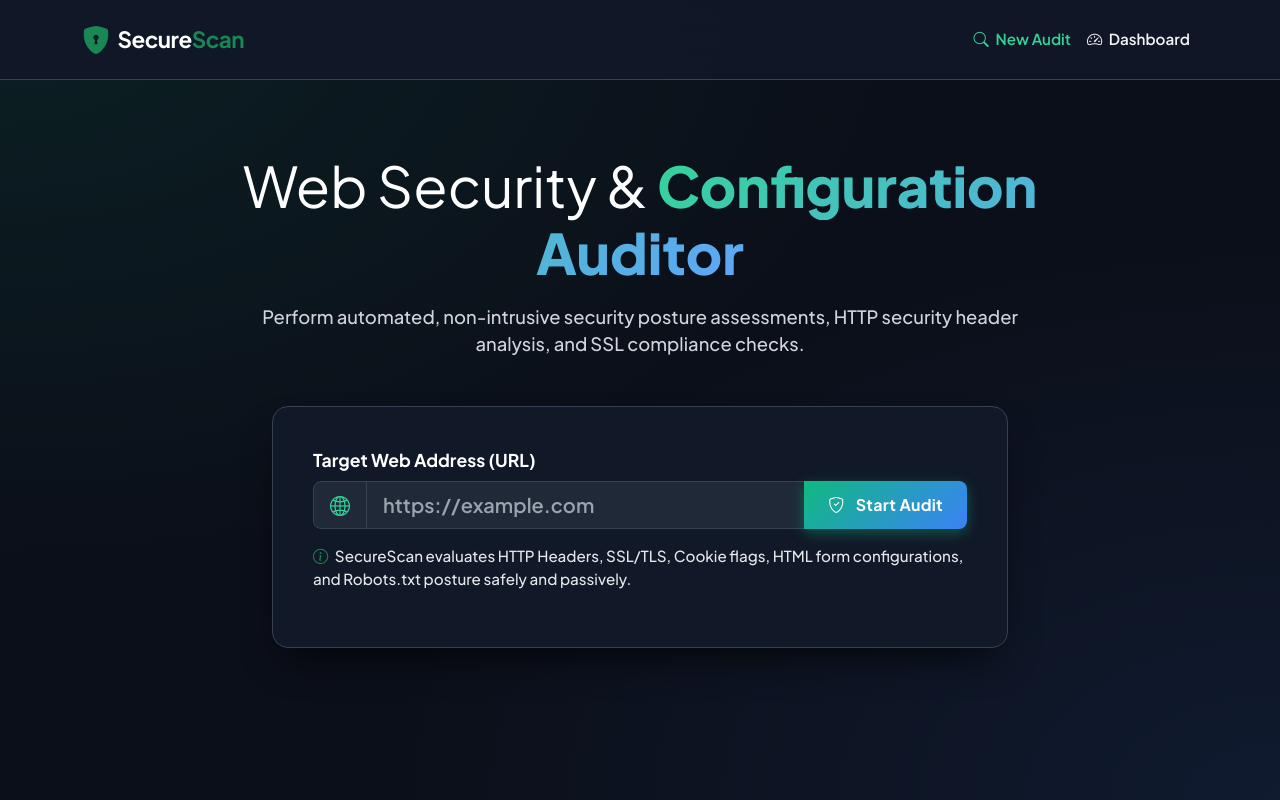
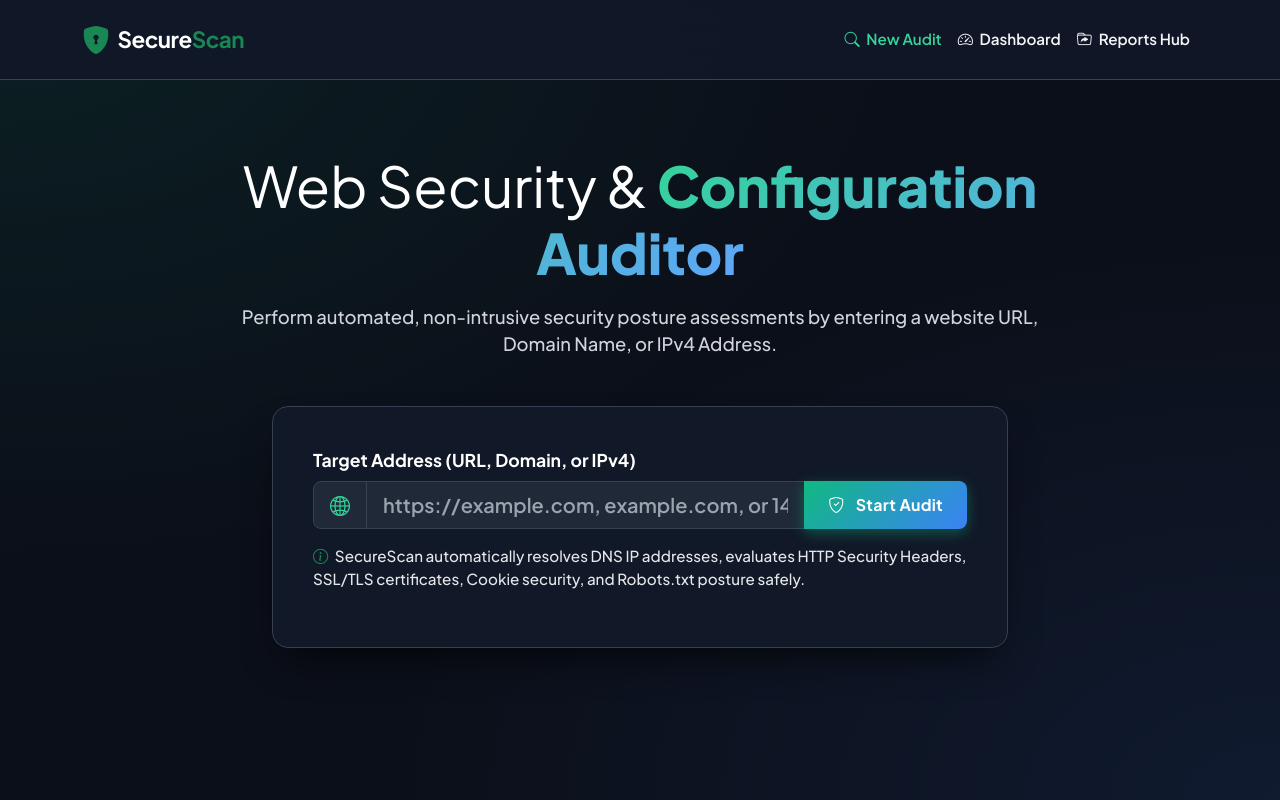
Before and after one commit to 4guru07/Web-application-security-scanner, a Flask app: page / in a window 1280 px wide. Run offline with Flask 3, Linux system fonts and the light colour scheme.

Commit message:
Support target analysis by URL, Domain Name, or IPv4 Address with separate Target Host Name and Target IP Address columns

```diff
--- a/app.py
+++ b/app.py
@@ -15,7 +15,6 @@ try:
     from report import generate_pdf_report
 except Exception:
     generate_pdf_report = None
-
 
 app = Flask(__name__)
 app.config['SECRET_KEY'] = 'securescan-secret-key-production-auditor'
@@ -93,22 +92,23 @@ def index():
 @app.route('/scan', methods=['POST'])
 def start_scan():
     target_input = request.form.get('url', '').strip()
-    is_valid, result = validate_url(target_input)
+    is_valid, normalized_url, ip_address, target_name = validate_url(target_input)
 
     if not is_valid:
-        flash(result, 'error')
+        flash(target_name, 'error')
         return redirect(url_for('index'))
 
-    target_url = result
-    domain = extract_domain(target_url)
+    domain = extract_domain(normalized_url)
 
-    # Execute Audit
-    scanner = PassiveScanner(target_url)
+    # Execute Audit with URL, Domain Name, and IP
+    scanner = PassiveScanner(normalized_url, target_ip=ip_address, target_name=target_name)
     scan_results = scanner.run_full_scan()
 
     # Save to SQLite DB
     new_scan = Scan(
-        target_url=target_url,
+        target_url=normalized_url,
+        target_name=target_name,
+        target_ip=ip_address,
         domain=domain,
         scan_duration=scan_results['scan_duration'],
         risk_score=scan_results['risk_score'],
@@ -161,12 +161,13 @@ def start_scan():
     # Generate PDF Report
     pdf_filename = f"report_scan_{new_scan.id}_{int(datetime.utcnow().timestamp())}.pdf"
     pdf_path = os.path.join(REPORTS_DIR, pdf_filename)
-    try:
-        generate_pdf_report(new_scan, pdf_path)
-        new_scan.report_path = pdf_filename
-        db.session.commit()
-    except Exception:
-        pass
+    if generate_pdf_report:
+        try:
+            generate_pdf_report(new_scan, pdf_path)
+            new_scan.report_path = pdf_filename
+            db.session.commit()
+        except Exception:
+            pass
 
     return redirect(url_for('report_view', scan_id=new_scan.id))
 
@@ -192,7 +193,6 @@ def download_pdf(scan_id):
             flash("PDF generation is unavailable in this environment.", "error")
             return redirect(url_for('report_view', scan_id=scan_id))
 
-
     return send_file(file_path, as_attachment=True, download_name=f"SecureScan_Report_{scan_obj.domain}_{scan_obj.id}.pdf")
 
 @app.route('/reports-hub')
@@ -203,7 +203,12 @@ def reports_hub():
     scans_query = Scan.query
 
     if query:
-        scans_query = scans_query.filter(Scan.target_url.contains(query) | Scan.domain.contains(query))
+        scans_query = scans_query.filter(
+            Scan.target_url.contains(query) |
+            Scan.domain.contains(query) |
+            Scan.target_name.contains(query) |
+            Scan.target_ip.contains(query)
+        )
     if grade_filter:
         scans_query = scans_query.filter(Scan.risk_grade == grade_filter)
 
@@ -218,11 +223,12 @@ def export_csv():
 
     output = io.StringIO()
     writer = csv.writer(output)
-    writer.writerow(['ID', 'Target URL', 'Domain', 'Scan Date', 'Duration (s)', 'Risk Score', 'Grade', 'Total Vulnerabilities', 'High', 'Medium', 'Low'])
+    writer.writerow(['ID', 'Target Name / Host', 'Target IP', 'Target URL', 'Scan Date', 'Duration (s)', 'Risk Score', 'Grade', 'Total Vulnerabilities', 'High', 'Medium', 'Low'])
 
     for s in scans:
         writer.writerow([
-            s.id, s.target_url, s.domain, s.scan_date.strftime('%Y-%m-%d %H:%M:%S'),
+            s.id, getattr(s, 'target_name', s.domain), getattr(s, 'target_ip', 'N/A'), s.target_url,
+            s.scan_date.strftime('%Y-%m-%d %H:%M:%S'),
             s.scan_duration, s.risk_score, s.risk_grade, s.total_vulnerabilities,
             s.high_count, s.medium_count, s.low_count
         ])
--- a/database.py
+++ b/database.py
@@ -8,6 +8,8 @@ class Scan(db.Model):
 
     id = db.Column(db.Integer, primary_key=True)
     target_url = db.Column(db.String(500), nullable=False)
+    target_name = db.Column(db.String(255), nullable=True, default='N/A')
+    target_ip = db.Column(db.String(100), nullable=True, default='N/A')
     domain = db.Column(db.String(255), nullable=False)
     scan_date = db.Column(db.DateTime, default=datetime.utcnow)
     scan_duration = db.Column(db.Float, default=0.0) # in seconds
--- a/templates/index.html
+++ b/templates/index.html
@@ -19,6 +19,7 @@
             <div class="navbar-nav ms-auto">
                 <a class="nav-link active" href="{{ url_for('index') }}"><i class="bi bi-search me-1"></i> New Audit</a>
                 <a class="nav-link" href="{{ url_for('dashboard') }}"><i class="bi bi-speedometer2 me-1"></i> Dashboard</a>
+                <a class="nav-link" href="{{ url_for('reports_hub') }}"><i class="bi bi-folder-symlink me-1"></i> Reports Hub</a>
             </div>
         </div>
     </nav>
@@ -41,7 +42,7 @@
                     Web Security & <span class="gradient-heading">Configuration Auditor</span>
                 </h1>
                 <p class="text-high-contrast-muted mb-4">
-                    Perform automated, non-intrusive security posture assessments, HTTP security header analysis, and SSL compliance checks.
+                    Perform automated, non-intrusive security posture assessments by entering a website URL, Domain Name, or IPv4 Address.
                 </p>
             </div>
         </div>
@@ -51,16 +52,16 @@
                 <div class="card hero-card">
                     <form action="{{ url_for('start_scan') }}" method="POST" id="scanForm">
                         <div class="mb-3">
-                            <label for="url" class="form-label mb-2">Target Web Address (URL)</label>
+                            <label for="url" class="form-label mb-2">Target Address (URL, Domain, or IPv4)</label>
                             <div class="input-group input-group-lg">
                                 <span class="input-group-text"><i class="bi bi-globe2"></i></span>
-                                <input type="url" class="form-control form-control-custom" id="url" name="url" placeholder="https://example.com" required autocomplete="off">
+                                <input type="text" class="form-control form-control-custom" id="url" name="url" placeholder="https://example.com, example.com, or 142.250.190.46" required autocomplete="off">
                                 <button type="submit" class="btn btn-gradient px-4 fs-6" id="btnScan">
                                     <i class="bi bi-shield-check me-2"></i> Start Audit
                                 </button>
                             </div>
                             <div class="form-text-custom mt-3">
-                                <i class="bi bi-info-circle text-success me-1"></i> SecureScan evaluates HTTP Headers, SSL/TLS, Cookie flags, HTML form configurations, and Robots.txt posture safely and passively.
+                                <i class="bi bi-info-circle text-success me-1"></i> SecureScan automatically resolves DNS IP addresses, evaluates HTTP Security Headers, SSL/TLS certificates, Cookie security, and Robots.txt posture safely.
                             </div>
                         </div>
                     </form>
@@ -68,7 +69,7 @@
                     <div class="d-none text-center py-4 mt-3 loading-box" id="scanProgress">
                         <div class="spinner-border text-success mb-3" style="width: 3rem; height: 3rem;" role="status"></div>
                         <h4 class="fw-bold text-white mb-2">Running Security Assessment...</h4>
-                        <p class="text-high-contrast-muted mb-0">Auditing target security posture and response headers.</p>
+                        <p class="text-high-contrast-muted mb-0">Resolving target IP address and auditing security posture headers.</p>
                     </div>
                 </div>
             </div>
@@ -76,31 +77,33 @@
 
         {% if recent_scans %}
         <div class="row justify-content-center mt-5">
-            <div class="col-lg-10">
+            <div class="col-lg-11">
                 <h4 class="fw-bold text-white mb-3"><i class="bi bi-clock-history me-2 text-success"></i> Recent Scans</h4>
                 <div class="card glass-card p-3">
                     <div class="table-responsive">
                         <table class="table table-dark table-custom table-hover align-middle mb-0">
                             <thead>
                                 <tr>
+                                    <th>Target Host Name</th>
+                                    <th>Target IP Address</th>
                                     <th>Target URL</th>
                                     <th>Date</th>
                                     <th>Risk Score</th>
-                                    <th>Vulnerabilities</th>
                                     <th>Action</th>
                                 </tr>
                             </thead>
                             <tbody>
                                 {% for s in recent_scans %}
                                 <tr>
-                                    <td class="fw-bold text-white">{{ s.target_url }}</td>
+                                    <td class="fw-bold text-white"><i class="bi bi-hdd-network text-success me-1"></i> {{ getattr(s, 'target_name', s.domain) or s.domain }}</td>
+                                    <td><code class="text-warning">{{ getattr(s, 'target_ip', 'N/A') or 'N/A' }}</code></td>
+                                    <td class="text-white-50 small text-truncate" style="max-width: 220px;" title="{{ s.target_url }}">{{ s.target_url }}</td>
                                     <td class="text-white-50 small">{{ s.scan_date.strftime('%Y-%m-%d %H:%M') }}</td>
                                     <td>
                                         <span class="badge {{ 'bg-success text-white' if s.risk_score >= 80 else ('bg-warning text-dark' if s.risk_score >= 60 else 'bg-danger text-white') }} fs-6">
                                             {{ s.risk_score }} / 100
                                         </span>
                                     </td>
-                                    <td class="fw-bold text-success fs-6">{{ s.total_vulnerabilities }}</td>
                                     <td>
                                         <a href="{{ url_for('report_view', scan_id=s.id) }}" class="btn btn-sm btn-outline-success fw-bold px-3">View Report</a>
                                     </td>
```
Also changed, not shown: scanner.py (+7 -2 lines), templates/dashboard.html (+8 -5 lines), templates/report.html (+8 -4 lines), templates/reports_hub.html (+5 -4 lines), utils.py (+44 -16 lines).
